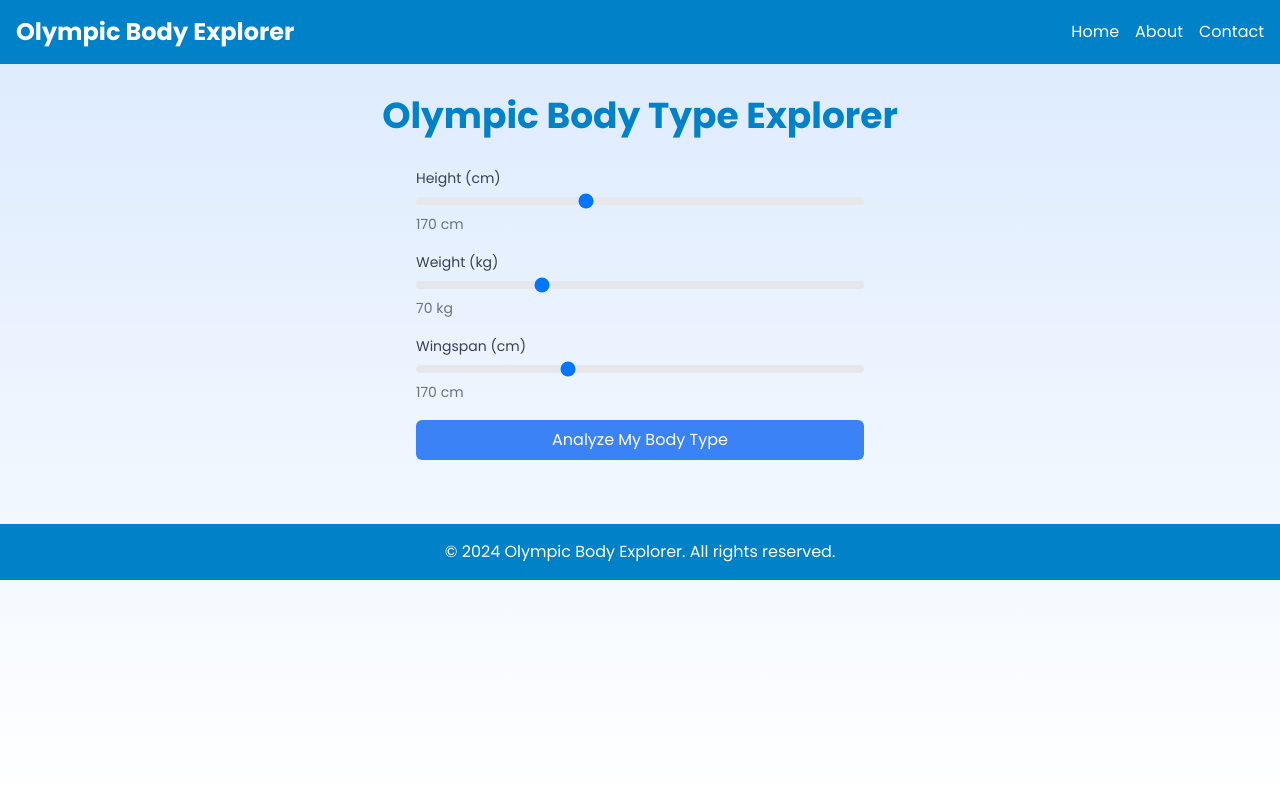
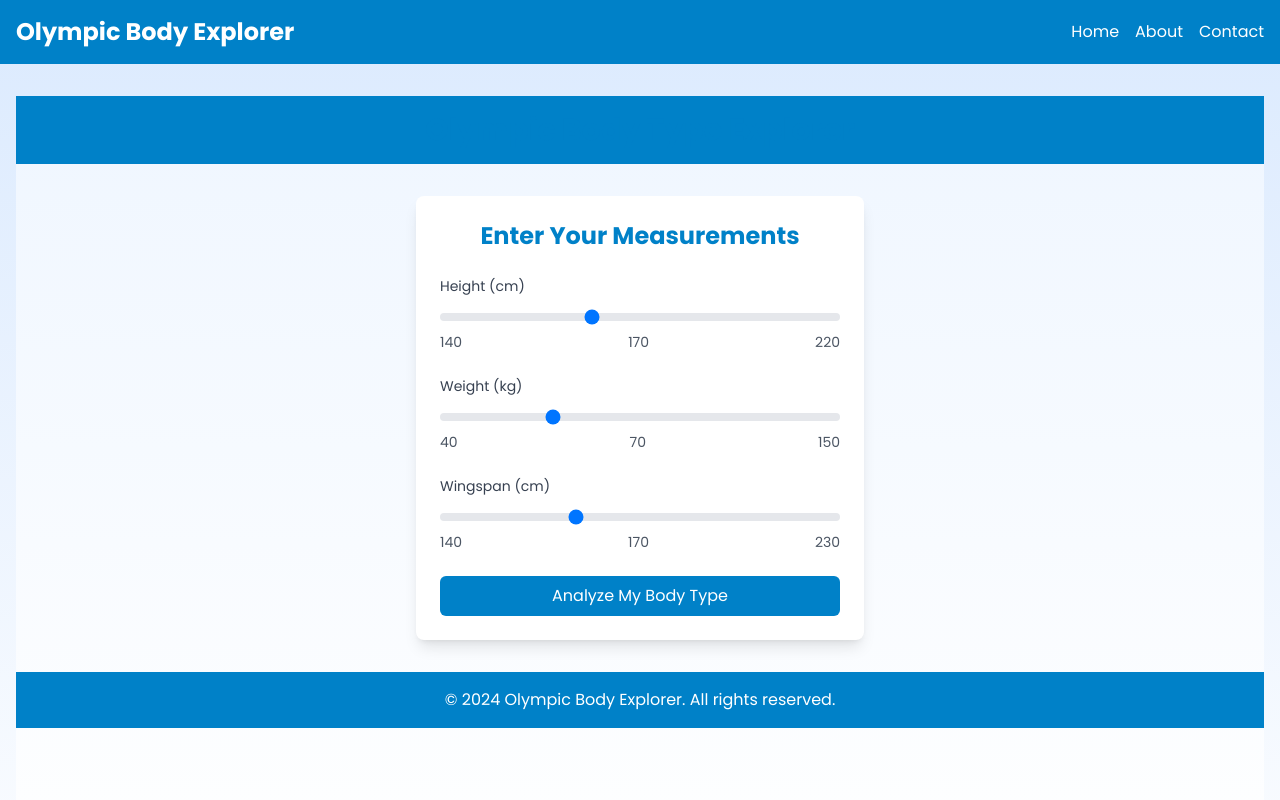
Before and after one commit to Maayan99/olympiad-body-explorer, a Next.js app: page / in a window 1280 px wide. Shown: the top 800 px of the page. Built offline with nearby package versions, Linux system fonts and the light colour scheme.

Commit message:
Updated page.tsx, InputForm.tsx. and results
Also added an og.tsx api file

```diff
--- a/src/app/page.tsx
+++ b/src/app/page.tsx
@@ -1,18 +1,37 @@
+// app/page.tsx
 'use client';
 
-import { useState } from 'react';
+import React, { useState } from 'react';
+import { motion } from 'framer-motion';
 import InputForm from '../components/InputForm';
 import Results from '../components/Results';
-import { UserMeasurements } from '@/utils/types';
+import { UserMeasurements } from '../utils/types';
 
 export default function Home() {
-  const [measurements, setMeasurements] = useState<UserMeasurements | null>(null);
+    const [measurements, setMeasurements] = useState<UserMeasurements | null>(null);
 
-  return (
-      <>
-        <h1 className="text-4xl font-bold mb-8 text-center">Olympic Body Type Explorer</h1>
-        <InputForm onSubmit={setMeasurements} />
-        {measurements && <Results measurements={measurements} />}
-      </>
-  );
+    return (
+        <div className="min-h-screen bg-gradient-to-b from-blue-50 to-white">
+            <motion.header
+                className="bg-olympic-blue text-white py-4 mb-8"
+                initial={{ opacity: 0, y: -50 }}
+                animate={{ opacity: 1, y: 0 }}
+                transition={{ duration: 0.5 }}
+            >
+                <h1 className="text-3xl font-bold text-center">Olympic Body Type Explorer</h1>
+            </motion.header>
+            <main className="container mx-auto px-4">
+                <InputForm onSubmit={setMeasurements} />
+                {measurements && <Results measurements={measurements} />}
+            </main>
+            <motion.footer
+                className="bg-olympic-blue text-white py-4 mt-8 text-center"
+                initial={{ opacity: 0, y: 50 }}
+                animate={{ opacity: 1, y: 0 }}
+                transition={{ duration: 0.5 }}
+            >
+                &copy; 2024 Olympic Body Explorer. All rights reserved.
+            </motion.footer>
+        </div>
+    );
 }
--- a/src/components/InputForm.tsx
+++ b/src/components/InputForm.tsx
@@ -1,5 +1,5 @@
 // components/InputForm.tsx
-import { useState } from 'react';
+import React, { useState } from 'react';
 import { motion } from 'framer-motion';
 import { UserMeasurements } from '../utils/types';
 
@@ -7,7 +7,7 @@ interface InputFormProps {
     onSubmit: (measurements: UserMeasurements) => void;
 }
 
-export default function InputForm({ onSubmit }: InputFormProps) {
+const InputForm: React.FC<InputFormProps> = ({ onSubmit }) => {
     const [height, setHeight] = useState(170);
     const [weight, setWeight] = useState(70);
     const [wingspan, setWingspan] = useState(170);
@@ -18,66 +18,49 @@ export default function InputForm({ onSubmit }: InputFormProps) {
     };
 
     return (
-        <form onSubmit={handleSubmit} className="max-w-md mx-auto">
-            <div className="mb-4">
-                <label htmlFor="height" className="block text-sm font-medium text-gray-700">
-                    Height (cm)
+        <motion.form
+            onSubmit={handleSubmit}
+            className="max-w-md mx-auto bg-white rounded-lg shadow-lg p-6"
+            initial={{ opacity: 0, y: 20 }}
+            animate={{ opacity: 1, y: 0 }}
+            transition={{ duration: 0.5 }}
+        >
+            <h2 className="text-2xl font-bold mb-6 text-center text-olympic-blue">Enter Your Measurements</h2>
+            {[
+                { label: 'Height', value: height, setValue: setHeight, min: 140, max: 220, unit: 'cm' },
+                { label: 'Weight', value: weight, setValue: setWeight, min: 40, max: 150, unit: 'kg' },
+                { label: 'Wingspan', value: wingspan, setValue: setWingspan, min: 140, max: 230, unit: 'cm' },
+            ].map((field) => (
+                <div key={field.label} className="mb-6">
+                    <label htmlFor={field.label.toLowerCase()} className="block text-sm font-medium text-gray-700 mb-2">
+                        {field.label} ({field.unit})
                     </label>
-                <motion.input
+                    <input
                         type="range"
-                    id="height"
-                    min="140"
-                    max="220"
-                    value={height}
-                    onChange={(e) => setHeight(Number(e.target.value))}
+                        id={field.label.toLowerCase()}
+                        min={field.min}
+                        max={field.max}
+                        value={field.value}
+                        onChange={(e) => field.setValue(Number(e.target.value))}
                         className="w-full h-2 bg-gray-200 rounded-lg appearance-none cursor-pointer"
-                    whileTap={{ scale: 1.1 }}
                     />
-                <span className="text-sm text-gray-500">{height} cm</span>
+                    <div className="flex justify-between text-sm text-gray-600 mt-1">
+                        <span>{field.min}</span>
+                        <span className="font-medium">{field.value}</span>
+                        <span>{field.max}</span>
                     </div>
-
-            <div className="mb-4">
-                <label htmlFor="weight" className="block text-sm font-medium text-gray-700">
-                    Weight (kg)
-                </label>
-                <motion.input
-                    type="range"
-                    id="weight"
-                    min="40"
-                    max="150"
-                    value={weight}
-                    onChange={(e) => setWeight(Number(e.target.value))}
-                    className="w-full h-2 bg-gray-200 rounded-lg appearance-none cursor-pointer"
-                    whileTap={{ scale: 1.1 }}
-                />
-                <span className="text-sm text-gray-500">{weight} kg</span>
                 </div>
-
-            <div className="mb-4">
-                <label htmlFor="wingspan" className="block text-sm font-medium text-gray-700">
-                    Wingspan (cm)
-                </label>
-                <motion.input
-                    type="range"
-                    id="wingspan"
-                    min="140"
-                    max="230"
-                    value={wingspan}
-                    onChange={(e) => setWingspan(Number(e.target.value))}
-                    className="w-full h-2 bg-gray-200 rounded-lg appearance-none cursor-pointer"
-                    whileTap={{ scale: 1.1 }}
-                />
-                <span className="text-sm text-gray-500">{wingspan} cm</span>
-            </div>
-
+            ))}
             <motion.button
                 type="submit"
-                className="w-full bg-blue-500 text-white py-2 px-4 rounded-md hover:bg-blue-600 transition-colors"
+                className="w-full bg-olympic-blue text-white py-2 px-4 rounded-md hover:bg-olympic-yellow hover:text-olympic-blue transition-colors"
                 whileHover={{ scale: 1.05 }}
                 whileTap={{ scale: 0.95 }}
             >
                 Analyze My Body Type
             </motion.button>
-        </form>
+        </motion.form>
     );
-}
+};
+
+export default InputForm;
--- a/src/components/Results.tsx
+++ b/src/components/Results.tsx
@@ -1,3 +1,4 @@
+// components/Results.tsx
 import { useEffect, useState } from 'react';
 import { motion } from 'framer-motion';
 import { Chart as ChartJS, CategoryScale, LinearScale, PointElement, LineElement, Title, Tooltip, Legend } from 'chart.js';
@@ -30,7 +31,7 @@ export default function Results({ measurements }: ResultsProps) {
     }, [measurements]);
 
     if (loading) {
-        return <div>Loading...</div>;
+        return <div className="text-center">Loading...</div>;
     }
 
     const scatterData = {
@@ -70,7 +71,8 @@ export default function Results({ measurements }: ResultsProps) {
     };
 
     const shareUrl = typeof window !== 'undefined' ? window.location.href : '';
-    const shareTitle = `Check out my Olympic body type match! My top sport is ${compatibleSports[0]?.sport.name}`;
+    const shareTitle = `I'm ${(compatibleSports[0].compatibility * 100).toFixed(2)}% compatible with ${compatibleSports[0].sport.name} in the Olympics! Check your match:`;
+    const shareImage = `/api/og?sport=${encodeURIComponent(compatibleSports[0].sport.name)}&compatibility=${(compatibleSports[0].compatibility * 100).toFixed(2)}`;
 
     return (
         <motion.div
@@ -114,8 +116,8 @@ export default function Results({ measurements }: ResultsProps) {
                 </div>
             </div>
             <div className="mt-8">
-                <h3 className="text-2xl font-semibold mb-4 text-olympic-blue">Share Your Results</h3>
-                <SocialShare url={shareUrl} title={shareTitle} />
+                <h3 className="text-2xl font-semibold mb-4 text-center text-olympic-blue">Share Your Results</h3>
+                <SocialShare url={shareUrl} title={shareTitle} image={shareImage} />
             </div>
         </motion.div>
     );
```
Also changed, not shown: src/app/api/og.tsx (added, +100 -0 lines). Lines whose indentation alone changed are shown as unchanged.
